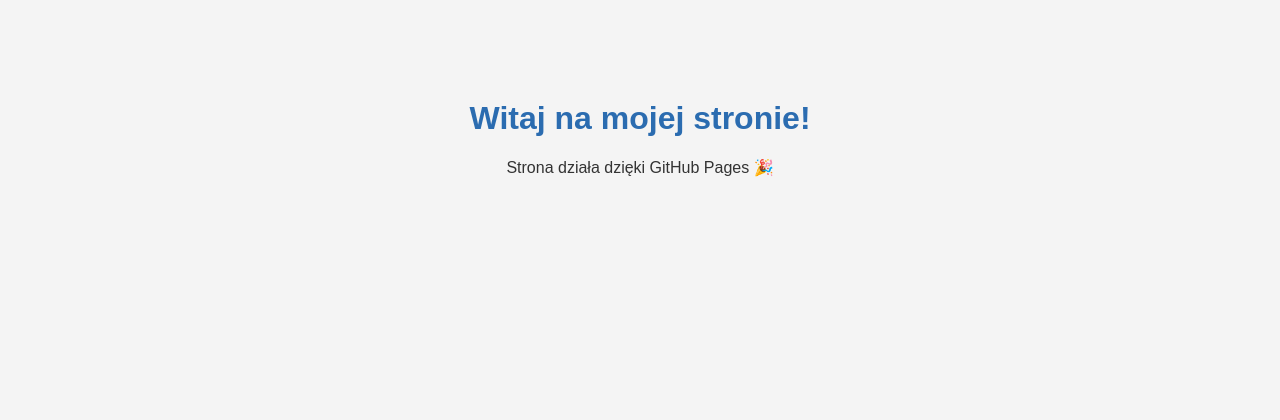
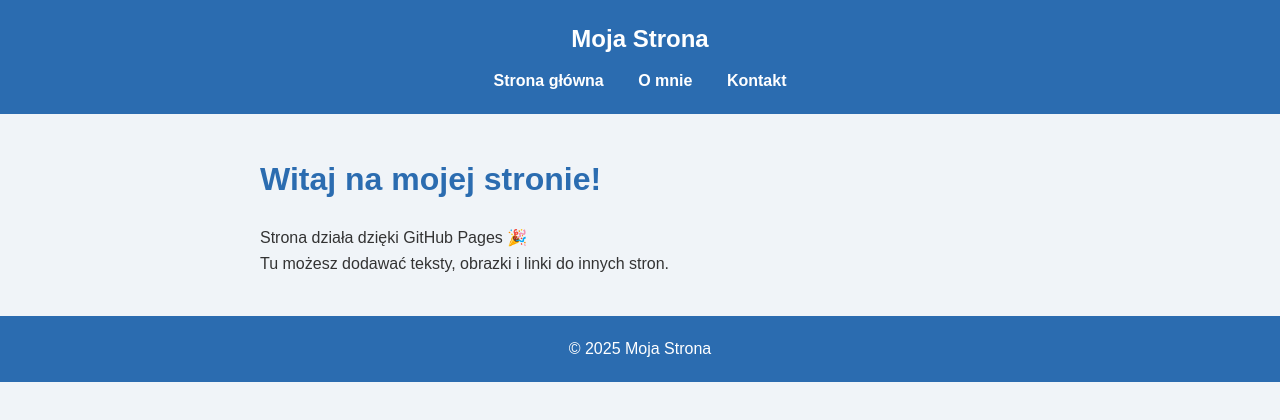
Before and after one commit to john7ak/spolecznosci, a plain HTML site: page index.html in a window 1280 px wide. Drawn offline with Linux system fonts and the light colour scheme.

Commit message:
Update index.html

```diff
--- a/index.html
+++ b/index.html
@@ -5,22 +5,76 @@
   <meta name="viewport" content="width=device-width, initial-scale=1.0">
   <title>Moja strona</title>
   <style>
+    /* Reset marginesów i paddingów */
+    * { margin: 0; padding: 0; box-sizing: border-box; }
+
     body {
       font-family: Arial, sans-serif;
+      line-height: 1.6;
+      background-color: #f0f4f8;
+      color: #333;
+    }
+
+    header {
+      background-color: #2b6cb0;
+      color: white;
+      padding: 20px 0;
       text-align: center;
-      margin-top: 100px;
-      background-color: #f4f4f4;
     }
+
+    nav {
+      margin-top: 10px;
+    }
+
+    nav a {
+      color: white;
+      text-decoration: none;
+      margin: 0 15px;
+      font-weight: bold;
+    }
+
+    nav a:hover {
+      text-decoration: underline;
+    }
+
+    main {
+      max-width: 800px;
+      margin: 40px auto;
+      padding: 0 20px;
+    }
+
     h1 {
       color: #2b6cb0;
+      margin-bottom: 20px;
     }
-    p {
-      color: #333;
+
+    footer {
+      text-align: center;
+      padding: 20px;
+      background-color: #2b6cb0;
+      color: white;
+      margin-top: 40px;
     }
   </style>
 </head>
 <body>
-  <h1>Witaj na mojej stronie!</h1>
-  <p>Strona działa dzięki GitHub Pages 🎉</p>
+  <header>
+    <h2>Moja Strona</h2>
+    <nav>
+      <a href="#">Strona główna</a>
+      <a href="#">O mnie</a>
+      <a href="#">Kontakt</a>
+    </nav>
+  </header>
+
+  <main>
+    <h1>Witaj na mojej stronie!</h1>
+    <p>Strona działa dzięki GitHub Pages 🎉</p>
+    <p>Tu możesz dodawać teksty, obrazki i linki do innych stron.</p>
+  </main>
+
+  <footer>
+    &copy; 2025 Moja Strona
+  </footer>
 </body>
 </html>
```
